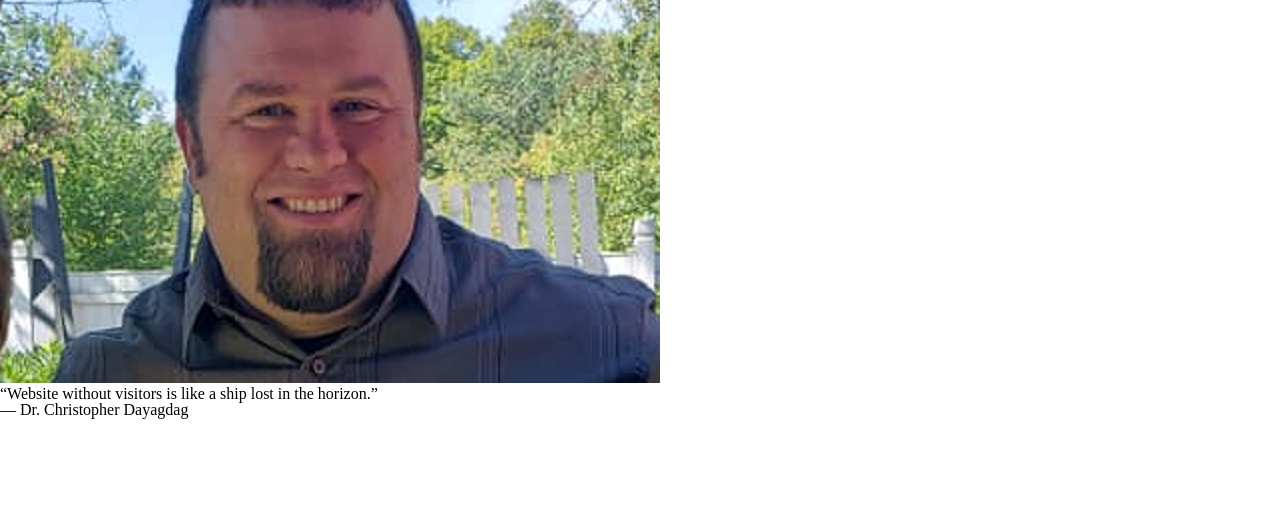
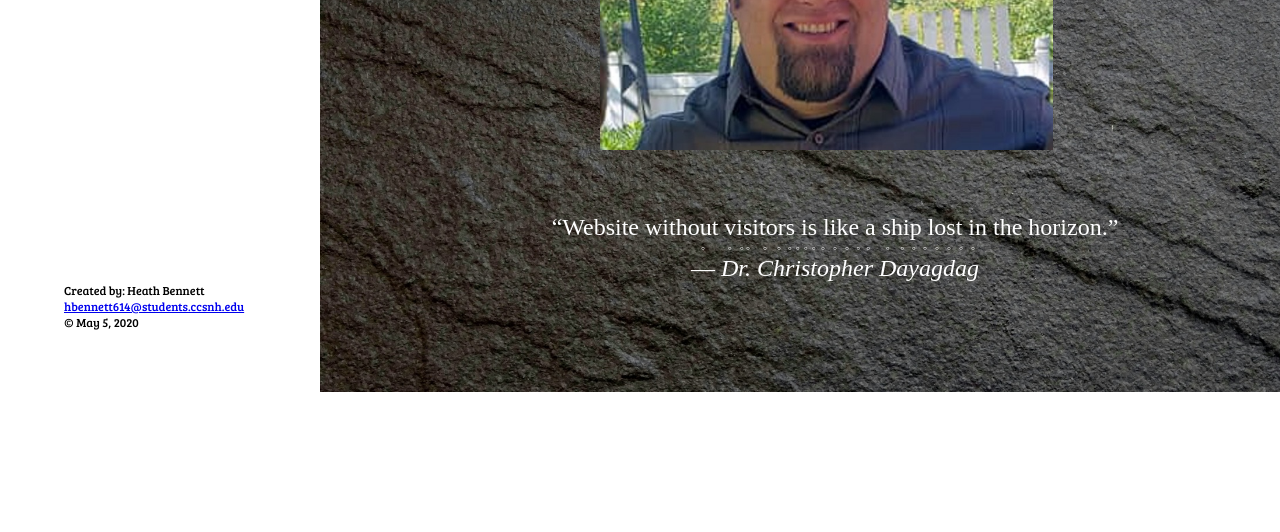
Before and after one commit to Heath-Bennett/Heath-Bennett.github.io, a plain HTML site: page index.html in a window 1280 px wide. Shown: the part 268-800 px from the top of the page. Drawn offline with Linux system fonts and the light colour scheme; a web font is replaced by a local one.

Commit message:
update portfolio

```diff
--- a/index.html
+++ b/index.html
@@ -3,8 +3,8 @@
     <head>
         <meta charset="utf-8">
         <meta name="viewport" content="width=device-width, initital-scale=1">
-        <link rel="stylesheet" href="reset.css">
-        <!-- <link rel="stylesheet" href="main.css"> -->
+        <!-- <link rel="stylesheet" href="reset.css"> -->
+        <link rel="stylesheet" href="main.css">
         <link href="https://fonts.googleapis.com/css2?family=Arizonia&family=Bree+Serif&family=Tangerine:wght@700&display=swap" rel="stylesheet">
         <title>Heath Bennett - Index</title>
     </head>
```
